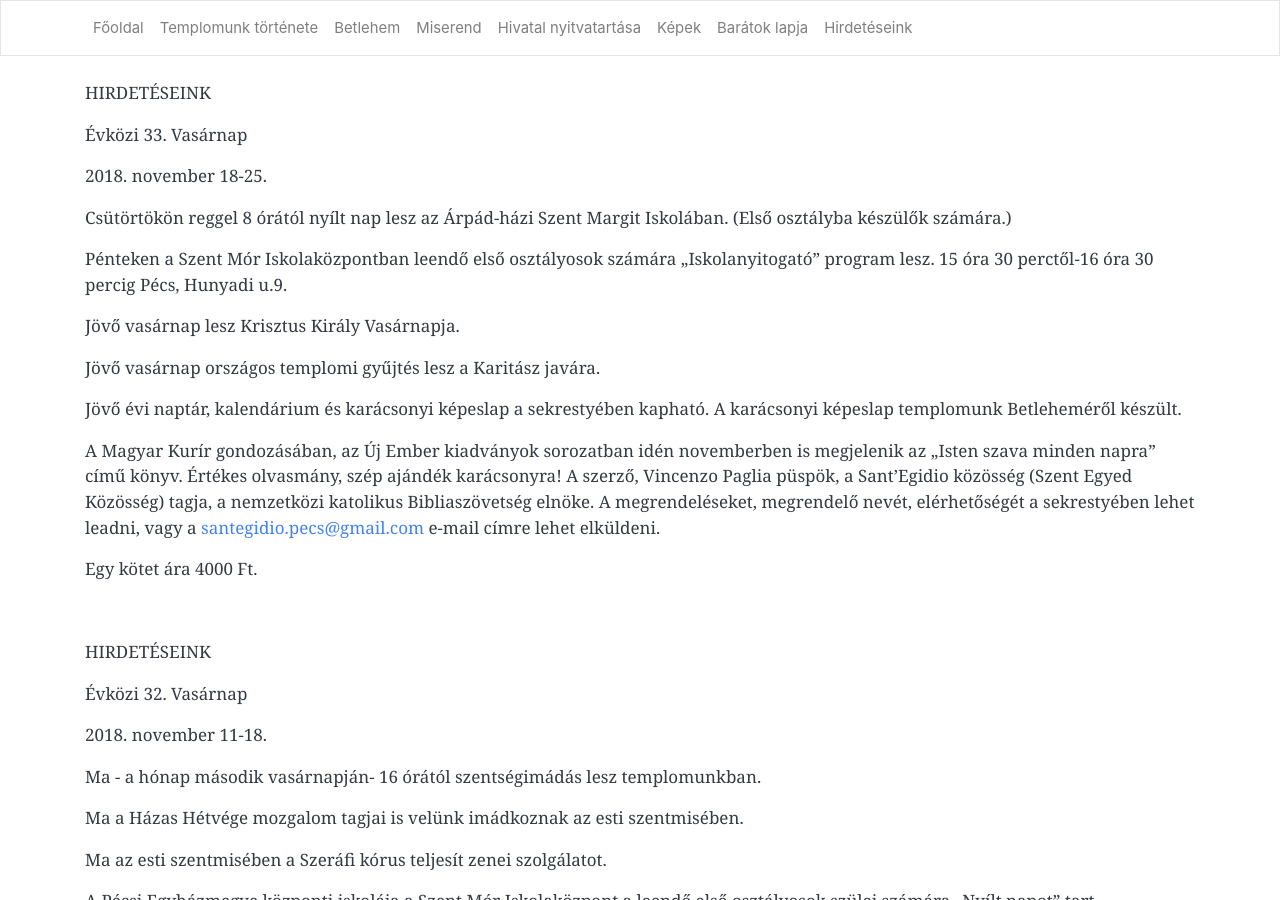
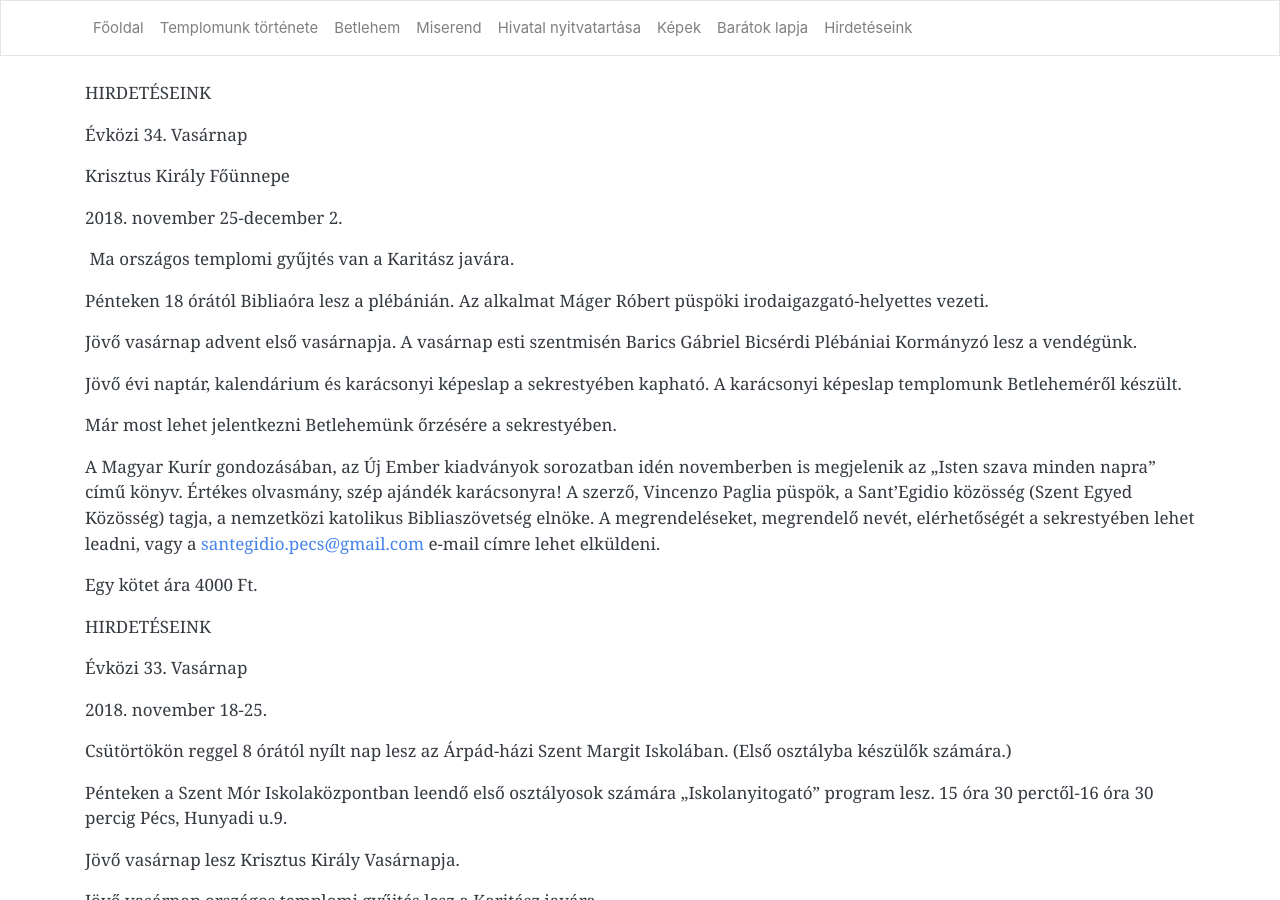
Before and after one commit to pecsi-ferences/pecsi-ferences.github.io, a Jekyll site: the page built from hirdeteseink.md, in a window 1280 px wide and 900 px high. Built offline with Jekyll 4.4.1, drawn with Linux system fonts in a browser that asks for light colours; nearby versions of some CDN libraries.

Commit message:
Update from Forestry.io - Updated hirdeteseink.md

```diff
--- a/hirdeteseink.md
+++ b/hirdeteseink.md
@@ -3,6 +3,28 @@ layout: default
 title: Hirdetéseink
 
 ---
+HIRDETÉSEINK
+
+Évközi 34. Vasárnap
+
+Krisztus Király Főünnepe
+
+2018\. november 25-december 2.
+
+ Ma országos templomi gyűjtés van a Karitász javára.
+
+Pénteken 18 órától Bibliaóra lesz a plébánián. Az alkalmat Máger Róbert püspöki irodaigazgató-helyettes vezeti.
+
+Jövő vasárnap advent első vasárnapja. A vasárnap esti szentmisén Barics Gábriel Bicsérdi Plébániai Kormányzó lesz a vendégünk.
+
+Jövő évi naptár, kalendárium és karácsonyi képeslap a sekrestyében kapható. A karácsonyi képeslap templomunk Betleheméről készült.
+
+Már most lehet jelentkezni Betlehemünk őrzésére a sekrestyében.
+
+A Magyar Kurír gondozásában, az Új Ember kiadványok sorozatban idén novemberben is megjelenik az „Isten szava minden napra” című könyv. Értékes olvasmány, szép ajándék karácsonyra! A szerző, Vincenzo Paglia püspök, a Sant'Egidio közösség (Szent Egyed Közösség) tagja, a nemzetközi katolikus Bibliaszövetség elnöke. A megrendeléseket, megrendelő nevét, elérhetőségét a sekrestyében lehet leadni, vagy a [santegidio.pecs@gmail.com](mailto:santegidio.pecs@gmail.com) e-mail címre lehet elküldeni.
+
+Egy kötet ára 4000 Ft.
+
 HIRDETÉSEINK
 
 Évközi 33. Vasárnap
@@ -22,8 +44,6 @@ Jövő évi naptár, kalendárium és karácsonyi képeslap a sekrestyében kaph
 A Magyar Kurír gondozásában, az Új Ember kiadványok sorozatban idén novemberben is megjelenik az „Isten szava minden napra” című könyv. Értékes olvasmány, szép ajándék karácsonyra! A szerző, Vincenzo Paglia püspök, a Sant'Egidio közösség (Szent Egyed Közösség) tagja, a nemzetközi katolikus Bibliaszövetség elnöke. A megrendeléseket, megrendelő nevét, elérhetőségét a sekrestyében lehet leadni, vagy a [santegidio.pecs@gmail.com](mailto:santegidio.pecs@gmail.com) e-mail címre lehet elküldeni.
 
 Egy kötet ára 4000 Ft.
-
-
 
 HIRDETÉSEINK
 
```
